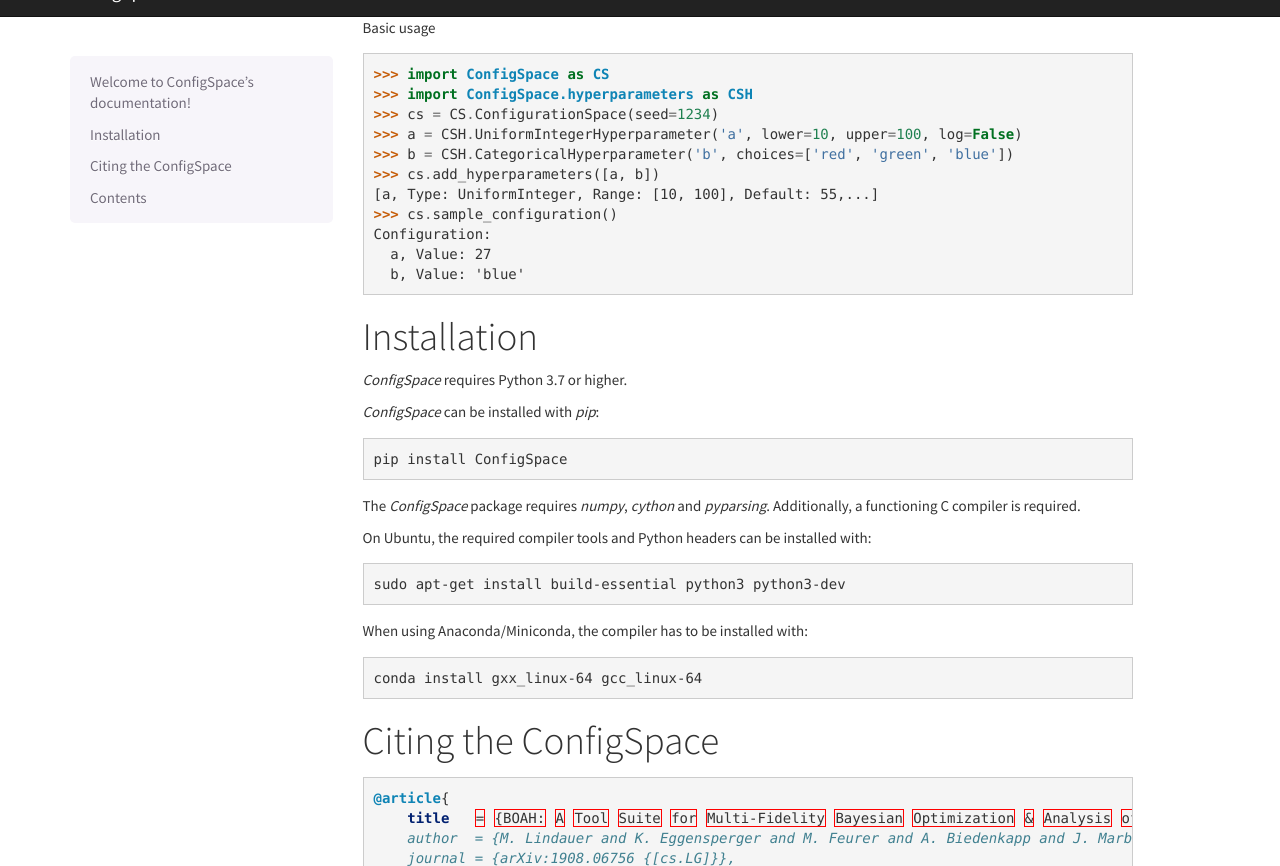
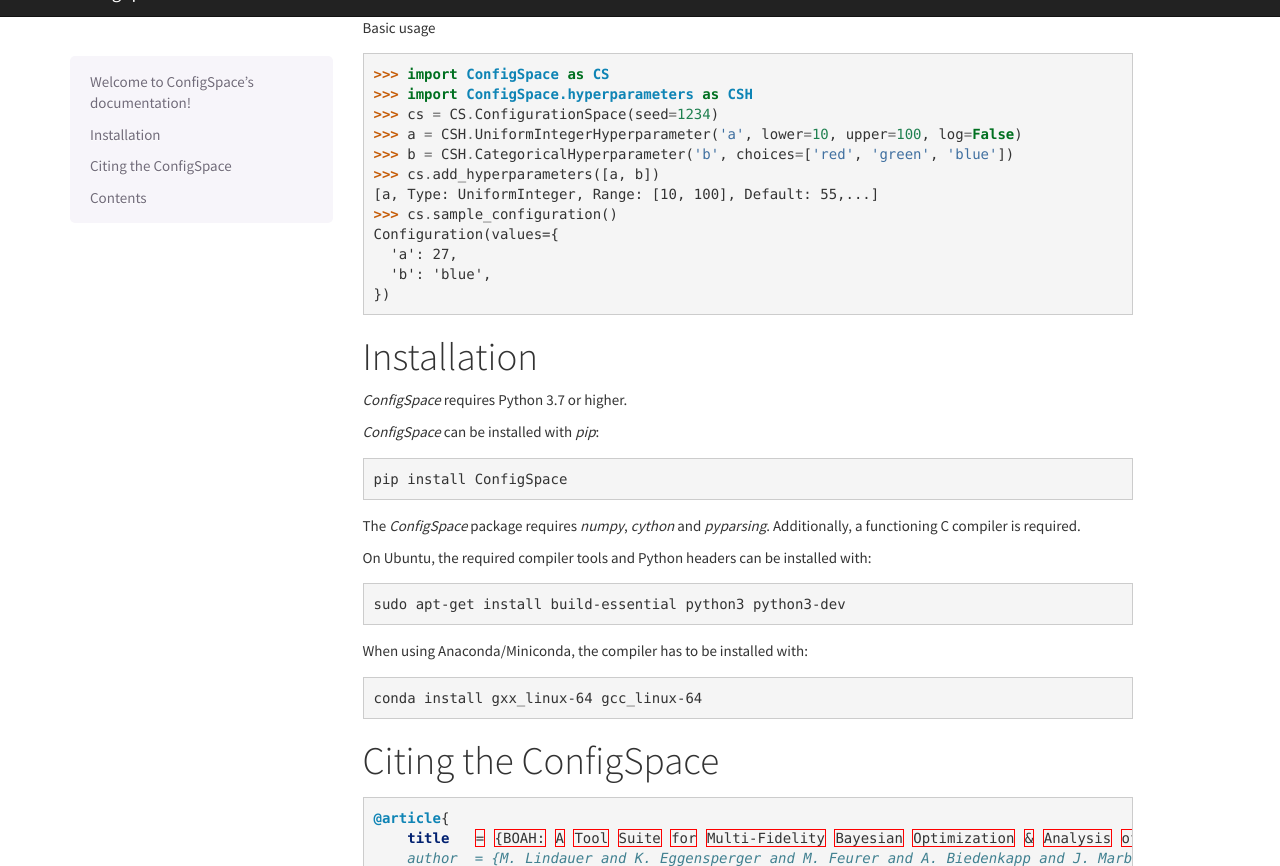
Before and after one commit to automl/ConfigSpace, a Sphinx documentation site: the page built from docs/source/index.rst, in a window 1280 px wide and 900 px high, scrolled down 340 px, cut to the strip 34-900 px from the top of the window. Built offline with Sphinx 7.4.7, drawn with Linux system fonts in a browser that asks for light colours; the version number could not be read and is left out.

Commit message:
Make print(config) friendlier for copy-paste (#210)
* Make print(config) friendlier for copy-paste

* Update docs

```diff
--- a/docs/source/conf.py
+++ b/docs/source/conf.py
@@ -51,7 +51,8 @@
     'sphinx.ext.viewcode',
     'sphinx.ext.autosummary',
     'sphinx.ext.napoleon',
-    'sphinx.ext.githubpages'
+    'sphinx.ext.githubpages',
+    'sphinx.ext.doctest',
 ]
 
 # Add any paths that contain templates here, relative to this directory.
--- a/docs/source/index.rst
+++ b/docs/source/index.rst
@@ -44,9 +44,10 @@
     >>> cs.add_hyperparameters([a, b])
     [a, Type: UniformInteger, Range: [10, 100], Default: 55,...]
     >>> cs.sample_configuration()
-    Configuration:
-      a, Value: 27
-      b, Value: 'blue'
+    Configuration(values={
+      'a': 27,
+      'b': 'blue',
+    })
     <BLANKLINE>
 
 Installation
--- a/docs/source/quickstart.rst
+++ b/docs/source/quickstart.rst
@@ -57,8 +57,9 @@
 .. doctest::
 
     >>> cs.sample_configuration()
-    Configuration:
-      alpha, Value: 0.1915194503788923
+    Configuration(values={
+      'alpha': 0.1915194503788923,
+    })
     <BLANKLINE>
 
 And that's it.
```
Also changed, not shown: docs/source/User-Guide.rst (+4 -3 lines), 3 other files.
